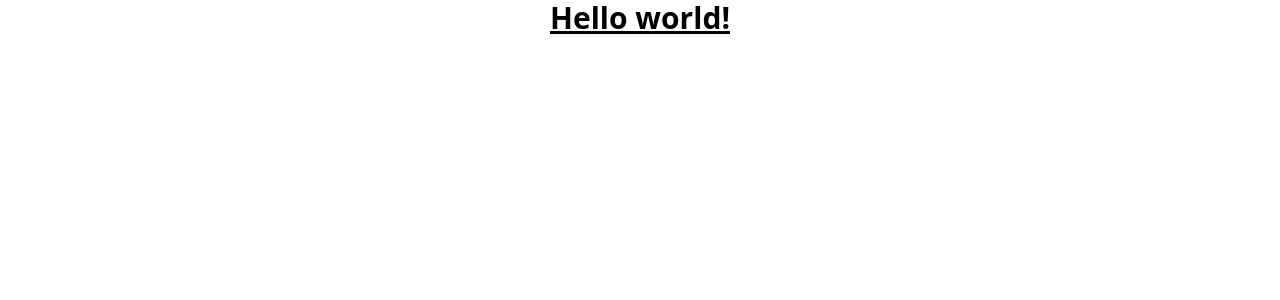
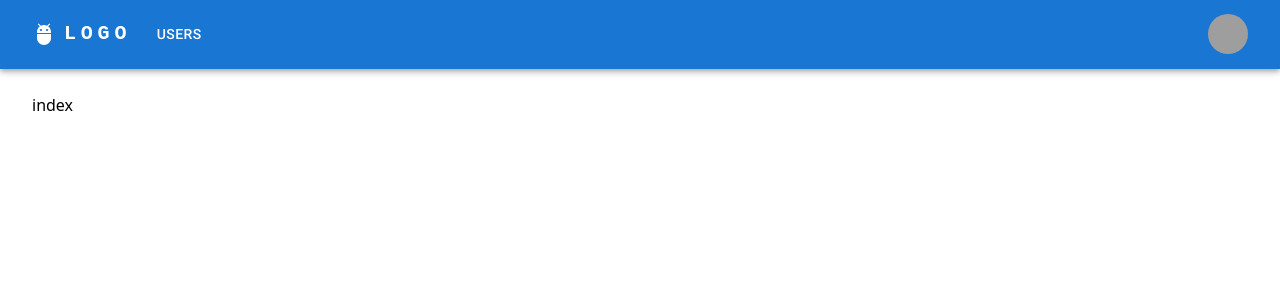
Before and after one commit to Woollywood/Users, a React (Vite) app: page / in a window 1280 px wide. Shown: the top 300 px of the page. Built offline with nearby package versions, Linux system fonts and the light colour scheme; grey boxes are pictures that could not be loaded.

Commit message:
feat: initial setup

```diff
--- a/src/App.jsx
+++ b/src/App.jsx
@@ -1,3 +1,6 @@
+import { RouterProvider } from 'react-router-dom';
+import { router } from './router/router';
+
 export default function App() {
-	return <h1 className='text-3xl font-bold underline text-center'>Hello world!</h1>;
+	return <RouterProvider router={router} />;
 }
--- /dev/null
+++ b/src/components/ErrorElement.jsx
@@ -0,0 +1,12 @@
+import { useRouteError } from 'react-router-dom';
+
+export default function ErrorElement() {
+	const error = useRouteError();
+
+	return (
+		<div className='h-full flex flex-col items-center justify-center'>
+			<h2 className='text-4xl font-medium text-center mb-4'>Something went wrong...</h2>
+			<p className='text-base text-center'>{error.statusText}</p>
+		</div>
+	);
+}
--- /dev/null
+++ b/src/layouts/Default.jsx
@@ -0,0 +1,13 @@
+import { Outlet } from 'react-router-dom';
+import Header from '../widgets/Header';
+
+export default function Default() {
+	return (
+		<div className='min-h-screen grid grid-rows-[auto_1fr] gap-6'>
+			<Header />
+			<main className='container'>
+				<Outlet />
+			</main>
+		</div>
+	);
+}
--- /dev/null
+++ b/src/pages/index.jsx
@@ -0,0 +1,3 @@
+export function Component() {
+	return <div>index</div>;
+}
--- /dev/null
+++ b/src/router/router.js
@@ -0,0 +1,4 @@
+import { createBrowserRouter } from 'react-router-dom';
+import { routes } from './routes';
+
+export const router = createBrowserRouter(routes);
--- /dev/null
+++ b/src/router/routes.jsx
@@ -0,0 +1,21 @@
+import Layout from '../layouts/Default';
+import ErrorElement from '../components/ErrorElement';
+
+export const routes = [
+	{
+		path: '/',
+		element: <Layout />,
+		errorElement: <ErrorElement />,
+		children: [
+			{
+				errorElement: <ErrorElement />,
+				children: [
+					{
+						index: true,
+						lazy: () => import('../pages/index'),
+					},
+				],
+			},
+		],
+	},
+];
--- /dev/null
+++ b/src/widgets/Header.jsx
@@ -0,0 +1,159 @@
+import { useState } from 'react';
+import { Link } from 'react-router-dom';
+import AppBar from '@mui/material/AppBar';
+import Box from '@mui/material/Box';
+import Toolbar from '@mui/material/Toolbar';
+import IconButton from '@mui/material/IconButton';
+import Typography from '@mui/material/Typography';
+import Menu from '@mui/material/Menu';
+import MenuIcon from '@mui/icons-material/Menu';
+import Avatar from '@mui/material/Avatar';
+import Button from '@mui/material/Button';
+import Tooltip from '@mui/material/Tooltip';
+import MenuItem from '@mui/material/MenuItem';
+import AdbIcon from '@mui/icons-material/Adb';
+
+const pages = [
+	{
+		label: 'Users',
+		path: '/users',
+	},
+];
+const settings = ['Profile', 'Account', 'Dashboard', 'Logout'];
+
+export default function Header() {
+	const [anchorElNav, setAnchorElNav] = useState(null);
+	const [anchorElUser, setAnchorElUser] = useState(null);
+
+	const handleOpenNavMenu = (event) => {
+		setAnchorElNav(event.currentTarget);
+	};
+	const handleOpenUserMenu = (event) => {
+		setAnchorElUser(event.currentTarget);
+	};
+
+	const handleCloseNavMenu = () => {
+		setAnchorElNav(null);
+	};
+
+	const handleCloseUserMenu = () => {
+		setAnchorElUser(null);
+	};
+
+	return (
+		<AppBar position='static'>
+			<div className='container'>
+				<Toolbar disableGutters>
+					<AdbIcon sx={{ display: { xs: 'none', md: 'flex' }, mr: 1 }} />
+					<Typography
+						variant='h6'
+						noWrap
+						component='div'
+						sx={{
+							mr: 2,
+							display: { xs: 'none', md: 'flex' },
+							fontFamily: 'monospace',
+							fontWeight: 700,
+							letterSpacing: '.3rem',
+							color: 'inherit',
+							textDecoration: 'none',
+						}}>
+						<Link to='/'>LOGO</Link>
+					</Typography>
+
+					<Box sx={{ flexGrow: 1, display: { xs: 'flex', md: 'none' } }}>
+						<IconButton
+							size='large'
+							aria-label='account of current user'
+							aria-controls='menu-appbar'
+							aria-haspopup='true'
+							onClick={handleOpenNavMenu}
+							color='inherit'>
+							<MenuIcon />
+						</IconButton>
+						<Menu
+							id='menu-appbar'
+							anchorEl={anchorElNav}
+							anchorOrigin={{
+								vertical: 'bottom',
+								horizontal: 'left',
+							}}
+							keepMounted
+							transformOrigin={{
+								vertical: 'top',
+								horizontal: 'left',
+							}}
+							open={Boolean(anchorElNav)}
+							onClose={handleCloseNavMenu}
+							sx={{
+								display: { xs: 'block', md: 'none' },
+							}}>
+							{pages.map((page) => (
+								<MenuItem key={page.path} onClick={handleCloseNavMenu}>
+									<Typography textAlign='center'>
+										<Link to={page.path}>{page.label}</Link>
+									</Typography>
+								</MenuItem>
+							))}
+						</Menu>
+					</Box>
+					<AdbIcon sx={{ display: { xs: 'flex', md: 'none' }, mr: 1 }} />
+					<Typography
+						variant='h5'
+						noWrap
+						sx={{
+							mr: 2,
+							display: { xs: 'flex', md: 'none' },
+							flexGrow: 1,
+							fontFamily: 'monospace',
+							fontWeight: 700,
+							letterSpacing: '.3rem',
+							color: 'inherit',
+							textDecoration: 'none',
+						}}>
+						<Link to='/'>LOGO</Link>
+					</Typography>
+					<Box sx={{ flexGrow: 1, display: { xs: 'none', md: 'flex' } }}>
+						{pages.map((page) => (
+							<Button
+								key={page.path}
+								onClick={handleCloseNavMenu}
+								sx={{ my: 2, color: 'white', display: 'block' }}>
+								<Link to={page.path}>{page.label}</Link>
+							</Button>
+						))}
+					</Box>
+
+					<Box sx={{ flexGrow: 0 }}>
+						<Tooltip title='Open settings'>
+							<IconButton onClick={handleOpenUserMenu} sx={{ p: 0 }}>
+								<Avatar alt='Remy Sharp' src='/static/images/avatar/2.jpg' />
+							</IconButton>
+						</Tooltip>
+						<Menu
+							sx={{ mt: '45px' }}
+							id='menu-appbar'
+							anchorEl={anchorElUser}
+							anchorOrigin={{
+								vertical: 'top',
+								horizontal: 'right',
+							}}
+							keepMounted
+							transformOrigin={{
+								vertical: 'top',
+								horizontal: 'right',
+							}}
+							open={Boolean(anchorElUser)}
+							onClose={handleCloseUserMenu}>
+							{settings.map((setting) => (
+								<MenuItem key={setting} onClick={handleCloseUserMenu}>
+									<Typography textAlign='center'>{setting}</Typography>
+								</MenuItem>
+							))}
+						</Menu>
+					</Box>
+				</Toolbar>
+			</div>
+		</AppBar>
+	);
+}
--- a/tailwind.config.js
+++ b/tailwind.config.js
@@ -2,7 +2,14 @@
 export default {
 	content: ['./index.html', './src/**/*.{js,ts,jsx,tsx}'],
 	theme: {
-		extend: {},
+		extend: {
+			container: {
+				padding: '2rem',
+				center: true,
+			},
+			transitionDuration: '0.6s',
+			transitionTimingFunction: 'ease-in-out',
+		},
 	},
 	plugins: [],
 };
```
